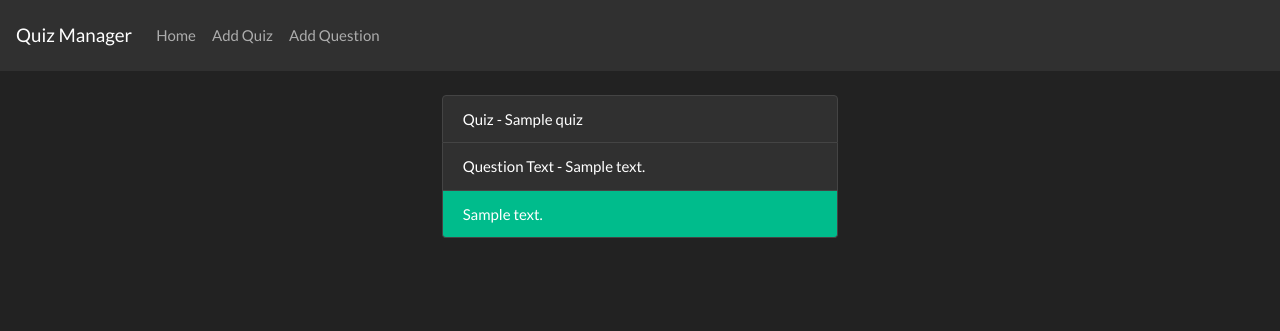
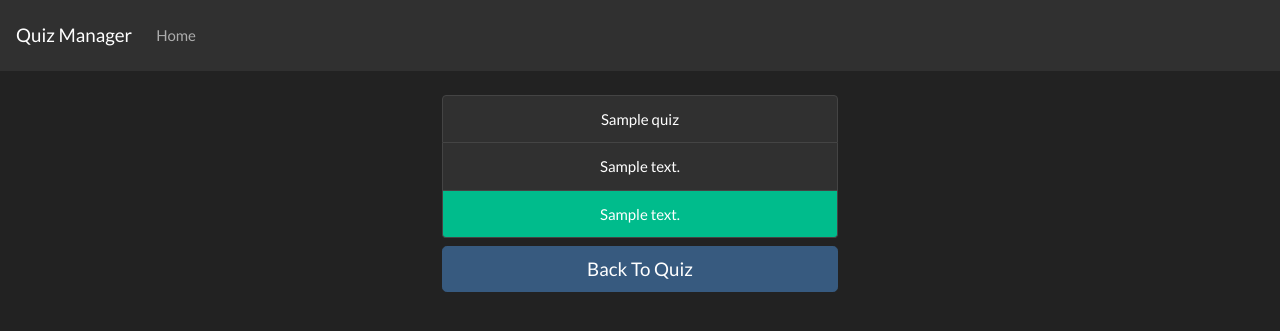
Before and after one commit to tl307223/synoptic-practice, a Django app: page /QuizManager/view_question/1/ in a window 1280 px wide. Shown: the top 331 px of the page. Run offline with Django 3.2, Linux system fonts and the light colour scheme; tables that the repository leaves empty hold one stand-in row (values such as "Sample post"); some libraries are stand-ins or nearby versions.

Commit message:
Add and modify extra templates

```diff
--- a/QuizManager/templates/QuizManager/base.html
+++ b/QuizManager/templates/QuizManager/base.html
@@ -48,12 +48,6 @@
                 <li class="nav-item">
                     <a class="nav-link" href="{% url 'QuizManager:index' %}">Home <span class="sr-only">(current)</span></a>
                 </li>
-                <li class="nav-item">
-                    <a class="nav-link" href="{% url 'QuizManager:add_quiz' %}">Add Quiz<span class="sr-only">(current)</span></a>
-                </li>
-                <li class="nav-item">
-                    <a class="nav-link" href="{% url 'QuizManager:add_question' %}">Add Question <span class="sr-only">(current)</span></a>
-                </li>
                 </ul>
                 {% if user.is_authenticated %}
                 <ul class="navbar-nav">
--- a/QuizManager/templates/QuizManager/login.html
+++ b/QuizManager/templates/QuizManager/login.html
@@ -1,4 +1,5 @@
 {% extends 'QuizManager/base.html' %}
+{% block title %}Login{% endblock %}
 {% block navbar %}
 {% endblock %}
 {% block content %}
--- a/QuizManager/templates/QuizManager/view_question.html
+++ b/QuizManager/templates/QuizManager/view_question.html
@@ -4,16 +4,33 @@
 <div class="row">
     <div class="col-sm-4 mx-auto">
         <ul class="list-group mb-2">
-            <li class="list-group-item">Quiz -  {{question.quiz.quiz_name}}</li>
-            <li class="list-group-item">Question Text -  {{question.question_text}}</li>
+            <li class="list-group-item text-center">{{question.quiz.quiz_name}}</li>
+            <li class="list-group-item text-center">{{question.question_text}}</li>
             {% for choice in question.choices.all %}
-            <li class="list-group-item {% if choice.correct %}bg-success{% else %}bg-danger{% endif %}">{{choice.choice_text}}</li>
+            <li class="list-group-item text-center {% if choice.correct %}bg-success{% else %}bg-danger{% endif %}">{{choice.choice_text}}</li>
             {% endfor %}
         </ul>
         {% if perms.QuizManager.change_question %}
+        <a href="{% url 'QuizManager:edit_choices' id=question.id %}" class="btn btn-primary btn-lg btn-block" role="button" aria-disabled="true">Edit Choices</a>
         <a href="{% url 'QuizManager:edit_question' id=question.id %}" class="btn btn-primary btn-lg btn-block" role="button" aria-disabled="true">Edit Question</a>
-        <a href="{% url 'QuizManager:edit_choices' id=question.id %}" class="btn btn-primary btn-lg btn-block" role="button" aria-disabled="true">Edit Choices</a>
+        <button type="button" class="btn btn-danger btn-lg btn-block" data-toggle="modal" data-target="#confirmDeleteQuestion">
+            Delete Question
+        </button>
         {% endif %}
+        <a href="{% url 'QuizManager:view_quiz' id=quiz_id %}" class="btn btn-primary btn-lg btn-block" role="button" aria-disabled="true">Back To Quiz</a>
     </div>
 </div>
+<div class="modal fade" id="confirmDeleteQuestion" tabindex="-1" role="dialog" aria-labelledby="exampleModalCenterTitle" aria-hidden="true">
+    <div class="modal-dialog modal-dialog-centered">
+      <div class="modal-content">
+        <div class="modal-header">
+            Are you sure you want to delete this Quiz?
+        </div>
+        <div class="modal-footer">
+          <button type="button" class="btn btn-secondary btn-lg btn-block" data-dismiss="modal">Cancel</button>
+          <a href="{% url 'QuizManager:delete_question' id=question.id %}" class="btn btn-danger btn-lg btn-block" role="button" aria-disabled="true">Delete Question</a>
+        </div>
+      </div>
+    </div>
+  </div>
 {% endblock %}
--- a/QuizManager/templates/QuizManager/view_quizzes.html
+++ b/QuizManager/templates/QuizManager/view_quizzes.html
@@ -8,6 +8,8 @@
             <a href="{% url 'QuizManager:view_quiz' quiz.id %}" class="list-group-item list-group-item-action text-center">{{quiz.quiz_name}}</a>
             {% endfor %}
         </div>
+        <br>
+        <a href="{% url 'QuizManager:add_quiz' %}" class="btn btn-primary btn-lg btn-block">Add Quiz</a>
     </div>
 </div>
 {% endblock %}
```
Also changed, not shown: QuizManager/templates/QuizManager/index.html (+3 -5 lines), QuizManager/templates/QuizManager/take_quiz.html (added, +17 -0 lines), QuizManager/templates/QuizManager/view_assigned_quizzes.html (added, +12 -0 lines), QuizManager/templates/QuizManager/view_quiz.html (+20 -0 lines).
